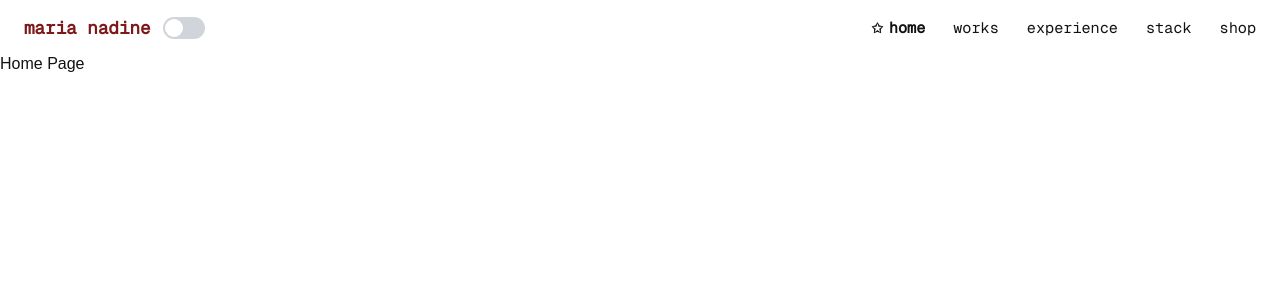
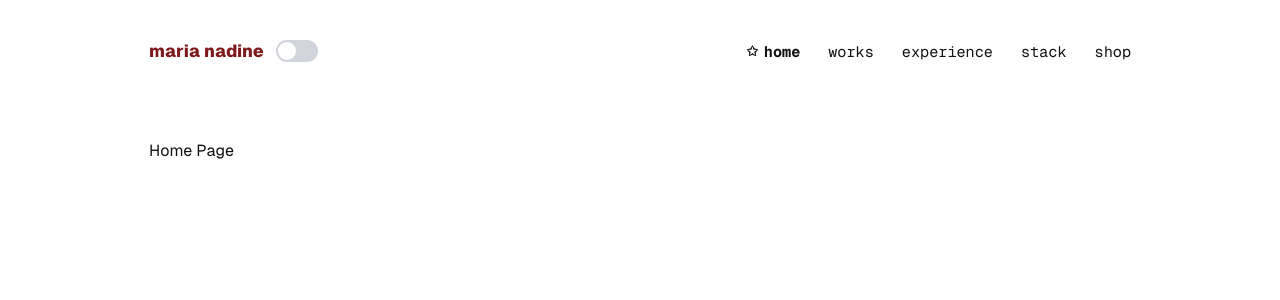
Before and after one commit to marianadine/mariafaye2026, a React (Vite) app: page / in a window 1280 px wide. Shown: the top 300 px of the page. Built offline with nearby package versions, Linux system fonts and the light colour scheme.

Commit message:
font changes and color

```diff
--- a/src/App.jsx
+++ b/src/App.jsx
@@ -16,6 +16,7 @@ export default function App() {
       <BrowserRouter>
         <Navbar isDarkMode={isDarkMode} setIsDarkMode={setIsDarkMode} />
 
+        <main className="page-content">
           <Routes>
             <Route path="/" element={<Home />} />
             <Route path="/works" element={<Works />} />
@@ -23,6 +24,7 @@ export default function App() {
             <Route path="/stack" element={<Stack />} />
             <Route path="/shop" element={<Shop />} />
           </Routes>
+        </main>
       </BrowserRouter>
     </div>
   );
--- a/src/index.css
+++ b/src/index.css
@@ -4,22 +4,7 @@
   box-sizing: border-box;
 }
 
-html,
-body,
-#root {
-  width: 100%;
-  min-height: 100vh;
-  margin: 0;
-  padding: 0;
-  font-family: 'Geist', sans-serif;
-}
-
-code,
-pre {
-  font-family: 'Geist Mono', monospace;
-}
-
-/* Light Mode */
+/* Light mode */
 :root {
   --bg-color: #ffffff;
   --text-color: #121212;
@@ -30,7 +15,7 @@ pre {
   --box-stroke: #D9D9D9;
 }
 
-/* Dark Mode */
+/* Dark mode */
 .app-container.dark {
   --bg-color: #151515;
   --text-color: #FFFFFF;
@@ -41,10 +26,30 @@ pre {
   --box-stroke: #6B6B6B;
 }
 
+html,
 body,
-.app-container {
+#root {
+  width: 100%;
+  min-height: 100vh;
+  font-family: 'Geist', sans-serif;
   background-color: var(--bg-color);
   color: var(--text-color);
+  font-family: 'Geist Sans', sans-serif;
+}
+
+code,
+pre {
+  font-family: 'Geist Mono', monospace;
+}
+
+.app-container {
   min-height: 100vh;
+  width: 100%;
+  background-color: var(--bg-color);
+  color: var(--text-color);
   transition: background-color 0.25s ease, color 0.25s ease;
 }
+
+.page-content {
+  padding: 78px 149px;
+}
--- a/src/styles/navbar.css
+++ b/src/styles/navbar.css
@@ -9,7 +9,7 @@
     display: flex;
     justify-content: space-between;
     align-items: center;
-    padding: 16px 24px;
+    padding: 40px 149px 0 149px;
 }
 
 /* Left Brand & Toggle */
@@ -23,6 +23,7 @@
     font-weight: 800;
     font-size: 1.1rem;
     color: var(--brand-color);
+    font-family: 'Geist Sans', sans-serif;
 }
 
 .nav-link,
```
Also changed, not shown: src/main.jsx (+7 -2 lines). Lines whose indentation alone changed are shown as unchanged.
